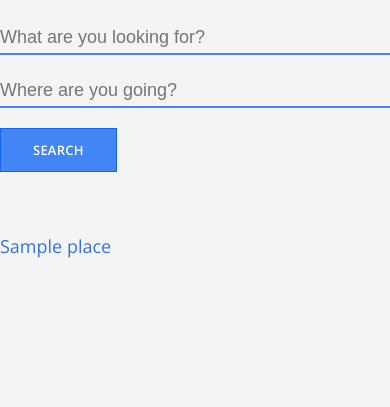
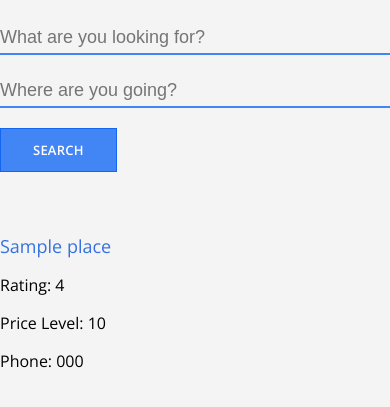
Before and after one commit to gkeswani92/live-review-places, a Flask app: template templates/home.html in a window 390 px wide; the page is wider, and only the part inside the window is pictured. Shown: the part 50-457 px from the top of that part. Run offline with Flask 2, Linux system fonts and the light colour scheme; tables that the repository leaves empty hold one stand-in row (values such as "Sample post"); the template is opened without the code that fills it: values that come from a table or form of the project are taken from there, most other values are stand-ins (such as "Sample title", 1, 10 or a date in 2020); some libraries are stand-ins or nearby versions.

Commit message:
#6 Display rating, price level and phone number in the search results

```diff
--- a/logic/google_places/nearby.py
+++ b/logic/google_places/nearby.py
@@ -26,7 +26,7 @@ class NearbySearchGoogle(object):
                 'name': place.name,
                 'id': place.place_id,
                 'phone': place.local_phone_number,
-                'website': place.website,
+                'url': place.website,
                 'rating': place.details.get('rating', None),
                 'price_level': place.details.get('price_level', None),
             }
--- a/templates/home.html
+++ b/templates/home.html
@@ -40,6 +40,9 @@
           {% for place in places %}
             <article>
               <a class="name" href="{{ place['url'] }}" target="_blank">{{ place['name'] }}</a>
+              <p> Rating: {{ place['rating'] }} </p>
+                <p> Price Level: {{ place['price_level'] }} </p>
+                <p> Phone: {{ place['phone'] }} </p>
             </article>
           {% endfor %}
         </div>
```
